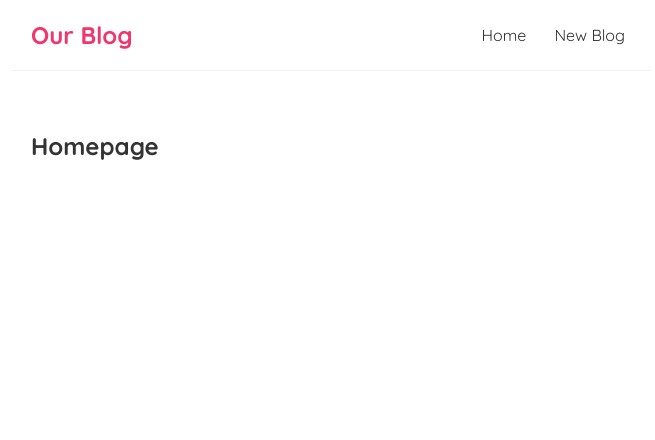
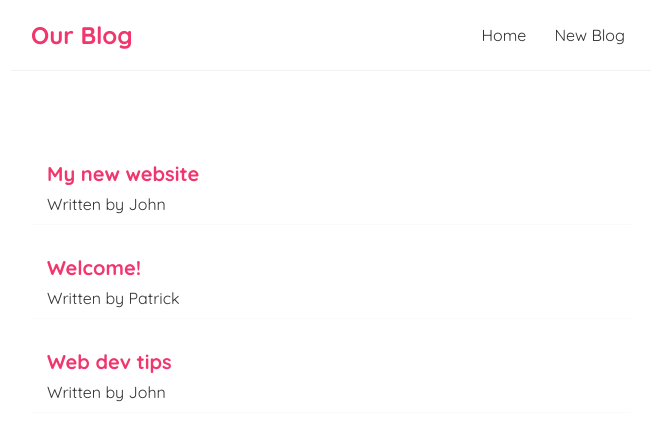
Before and after one commit to rradfar/react-blog, a React (Create React App) app: page / in a window 1280 px wide. Shown: the top 440 px of the page, without its empty margins (309-964 px from the left). Built offline with nearby package versions, Linux system fonts and the light colour scheme.

Commit message:
Add blog listing to homepage

```diff
--- a/src/Home.js
+++ b/src/Home.js
@@ -1,7 +1,20 @@
+import { useState } from 'react';
+
 const Home = () => {
+  const [blogs, setBlogs] = useState([
+    { title: 'My new website', body: 'lorem ipsum...', author: 'John', id: 1 },
+    { title: 'Welcome!', body: 'lorem ipsum...', author: 'Patrick', id: 2 },
+    { title: 'Web dev tips', body: 'lorem ipsum...', author: 'John', id: 3 },
+  ]);
+
   return (
     <div className='home'>
-      <h2>Homepage</h2>
+      {blogs.map(blog => (
+        <div className='blog-preview' key={blog.id}>
+          <h2>{blog.title}</h2>
+          <p>Written by {blog.author}</p>
+        </div>
+      ))}
     </div>
   );
 };
--- a/src/index.css
+++ b/src/index.css
@@ -32,3 +32,19 @@
   margin: 40px auto;
   padding: 20px;
 }
+
+.blog-preview {
+  padding: 10px 16px;
+  margin: 20px 0px;
+  border-bottom: 1px solid #fafafa;
+}
+
+.blog-preview:hover {
+  box-shadow: 1px 3px 5px rgba(0, 0, 0, 0.1);
+}
+
+.blog-preview h2 {
+  font-size: 20px;
+  color: #f1356d;
+  margin-bottom: 8px;
+}
```
